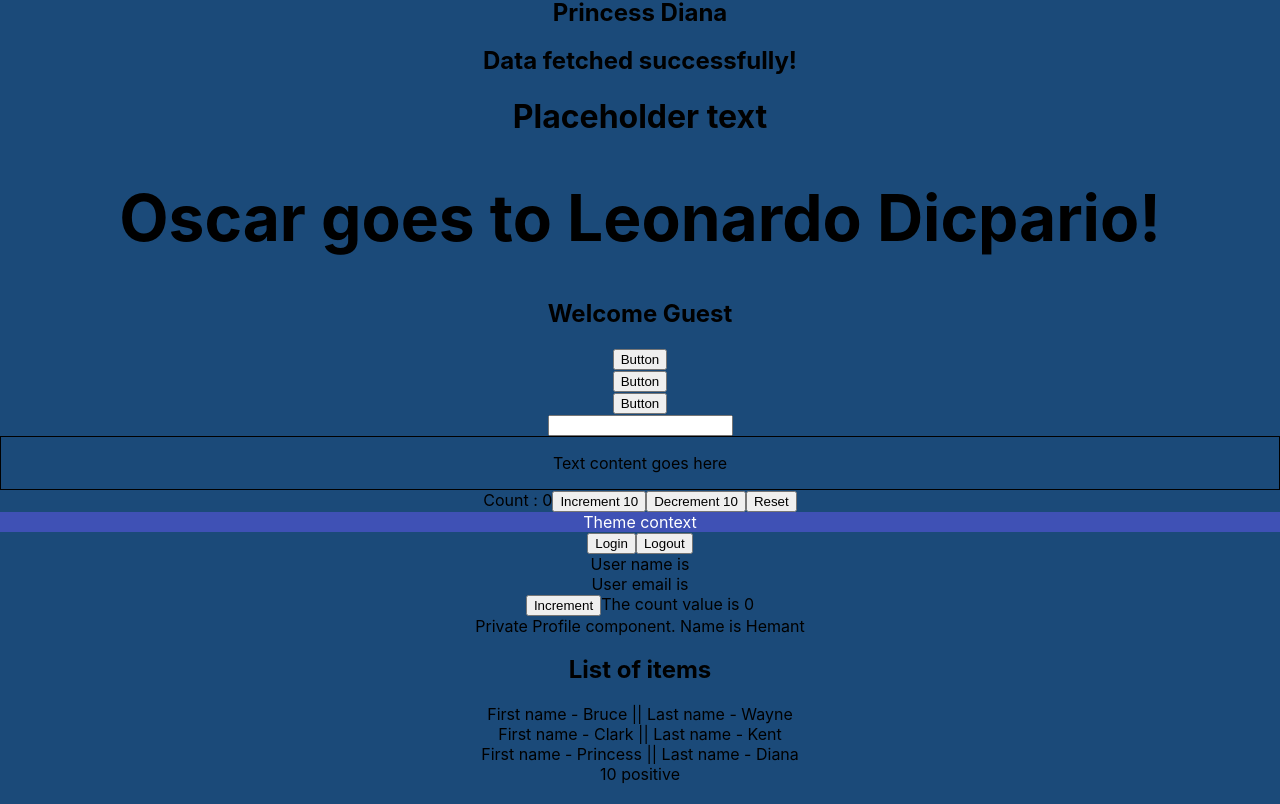
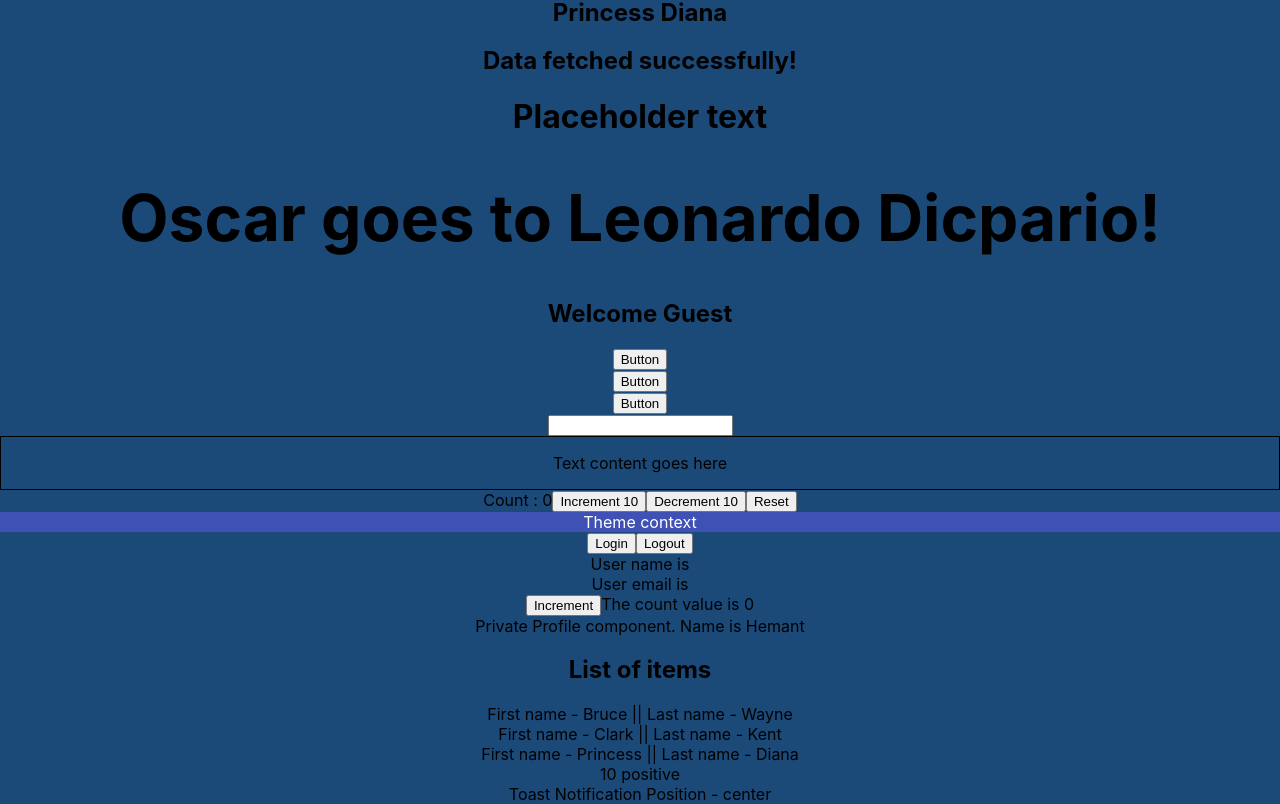
Before and after one commit to hemantwasthere/Typescript-is-essential, a React (Create React App) app in the folder react-typescript/: page / in a window 1280 px wide. Shown: the part 209-1013 px from the top of the page. Built offline with nearby package versions, Linux system fonts and the light colour scheme.

Commit message:
Saw making types using 	emplate literals types and Exclude keyword

```diff
--- a/react-typescript/src/App.tsx
+++ b/react-typescript/src/App.tsx
@@ -19,6 +19,7 @@
 import Counter from './components/state/Counter';
 import User from './components/state/User';
 import Status from './components/Status';
+import Toast from './components/templateliterals/Toast';
 
 function App() {
   const personName = {
@@ -99,6 +100,8 @@
       {/* <RandomNumber value={10} isPositive isNegative isZero /> */}
       {/* Now we cant set other props cuz isPositive is already been set -> This is called prop restriction */}
       <RandomNumber value={10} isPositive />
+
+      <Toast position='center' />
     </div>
   );
 }
--- /dev/null
+++ b/react-typescript/src/components/templateliterals/Toast.tsx
@@ -0,0 +1,24 @@
+import React from 'react'
+
+// position prop can be one of
+// "left-center" | "left-top" | "left-bottom" | "center" | "center-top" |
+// "center-bottom" | "right-center" | "right-top" | "right-bottom"
+
+type HorizontalPosition = 'left' | 'center' | 'right'
+type VerticalPosition = 'top' | 'center' | 'bottom'
+
+type ToastProps = {
+    // Exclude take two args, first is the type and second is the type which we want to exclude
+    // Exclude<type, excluded type>
+    position: Exclude<`${HorizontalPosition}-${VerticalPosition}`, 'center-center'> | 'center'
+}
+
+function Toast({ position }: ToastProps) {
+    return (
+        <div>
+            Toast Notification Position - {position}
+        </div>
+    )
+}
+
+export default Toast
```
